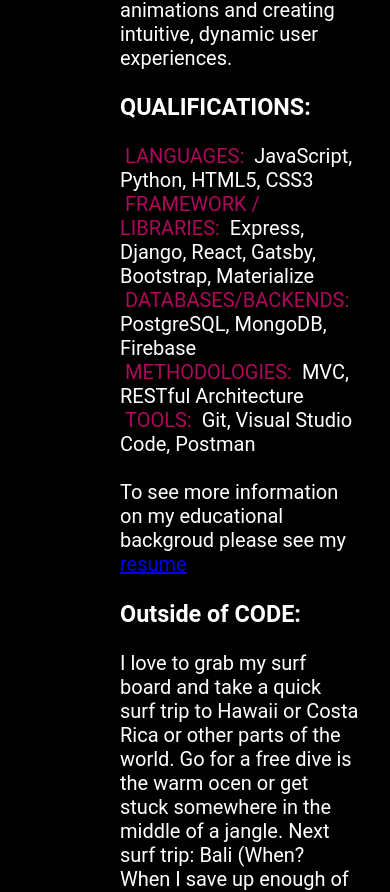
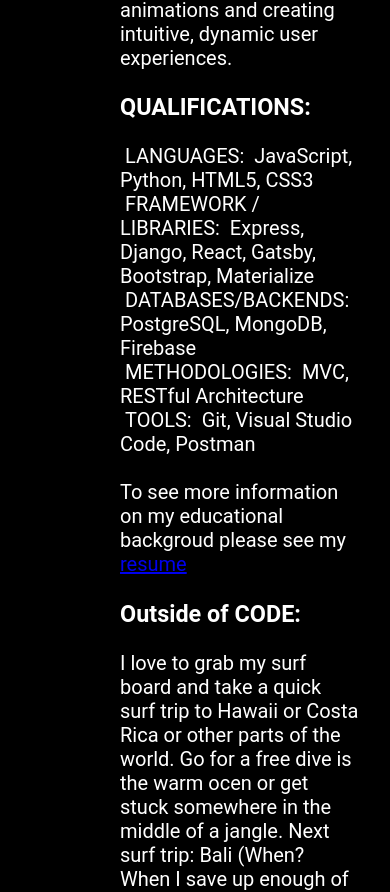
Before and after one commit to nelialanets/Portfolio, a React (Create React App) app: page / in a window 390 px wide. Shown: the part 1576-2468 px from the top of the page. Built offline with nearby package versions, Linux system fonts and the light colour scheme.

Commit message:
changed color

```diff
--- a/src/components/About/index.scss
+++ b/src/components/About/index.scss
@@ -84,6 +84,10 @@
     justify-content: center;
     align-items: center;
 
+  }
+  .h3-color{
+    color: white;
+    padding:5px;
   }
 
   }
```
